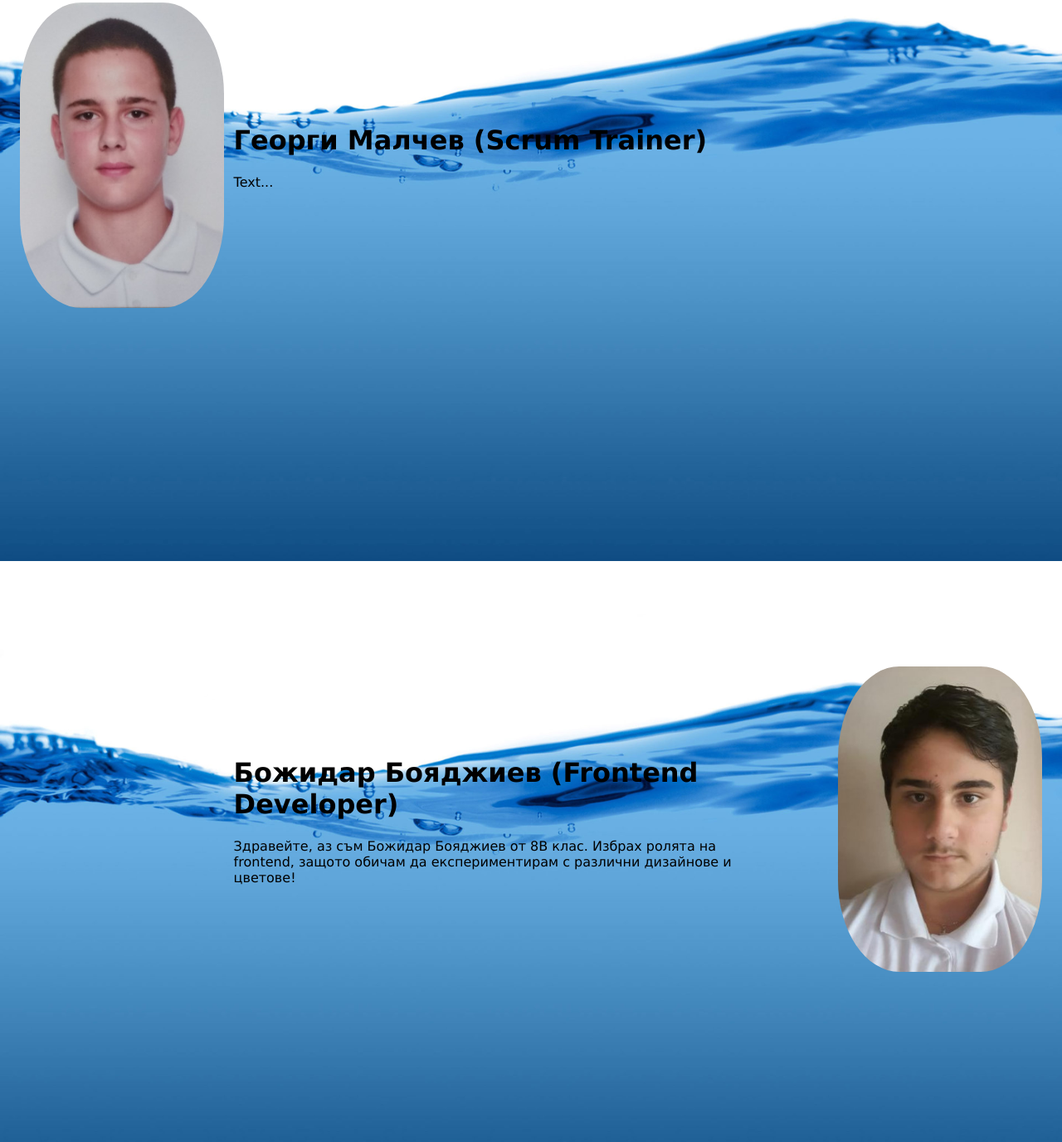
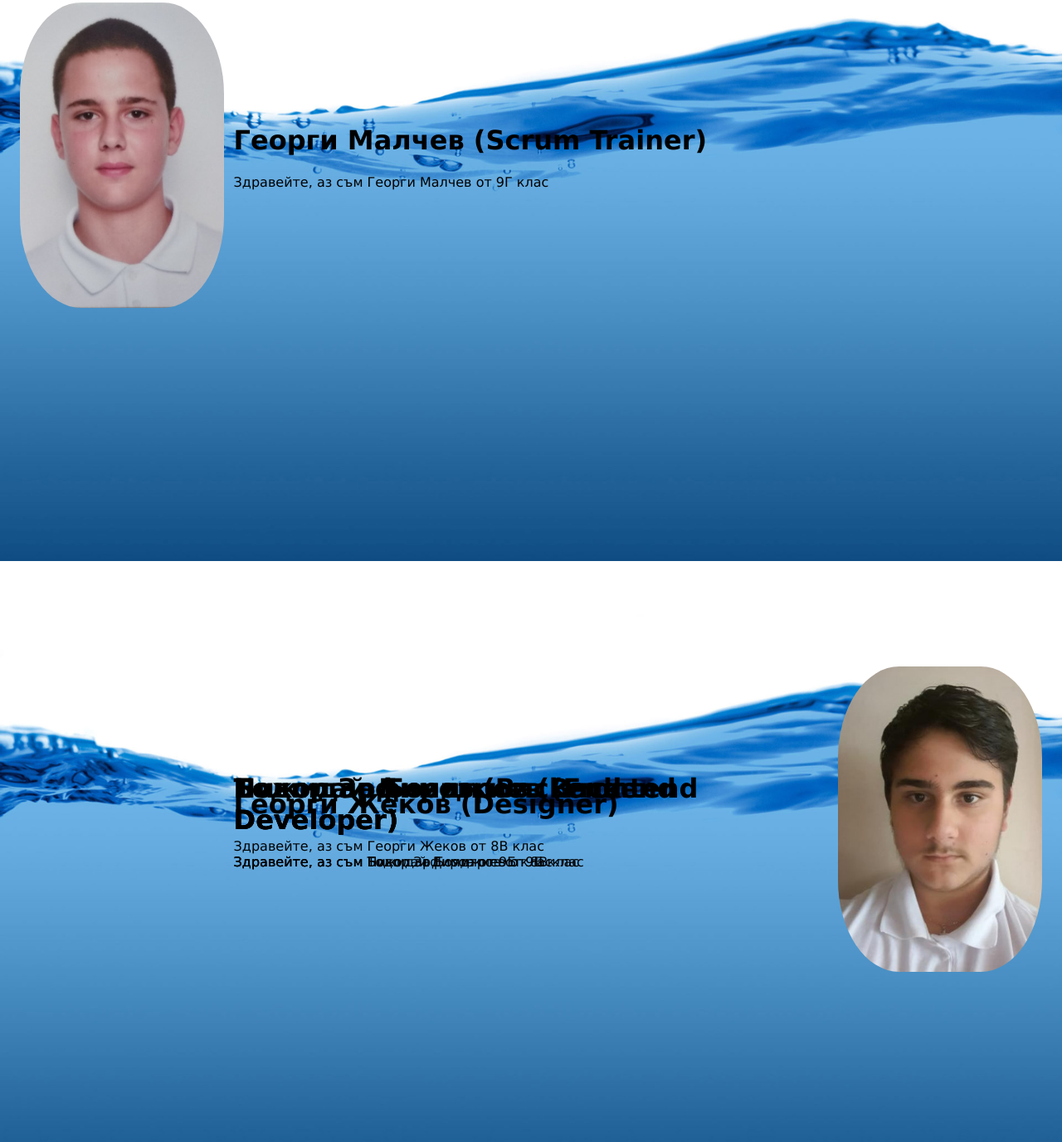
Before and after one commit to BozhidarBoyadzhiev/Technocrats, a plain HTML site: page Site/aboutus.html in a window 1280 px wide. Shown: the part 924-2300 px from the top of the page at 83% size. Drawn offline with Linux system fonts and the light colour scheme; a web font is replaced by a local one.

Commit message:
Update aboutus.html

```diff
--- a/Site/aboutus.html
+++ b/Site/aboutus.html
@@ -27,7 +27,7 @@
 	  </div>
 	    <div class="info-caption-right">
     		<h1>Георги Малчев (Scrum Trainer)</h1>
-    		<p class="info-paragraph">Text...</p>
+    		<p class="info-paragraph">Здравейте, аз съм Георги Малчев от 9Г клас</p>
   		</div>
 	</div>
 
@@ -37,8 +37,7 @@
 	  </div>
 	  	<div class="info-caption-left">
     		<h1>Божидар Бояджиев (Frontend Developer)</h1>
-    		<p class="info-paragraph">Здравейте, аз съм Божидар Бояджиев от 8В клас. Избрах ролята на frontend, защото обичам да експериментирам с различни дизайнове и цветове!</p>
-  		</div>
+    		<p class="info-paragraph">Здравейте, аз съм Божидар Бояджиев от 8В клас</p>
 	</div>
 
 	<div class="content">
@@ -47,7 +46,7 @@
 	  </div>
 	    <div class="info-caption-right">
     		<h1>Николай Димитров (Backend Developer)</h1>
-    		<p class="info-paragraph">Text...</p>
+    		<p class="info-paragraph">Здравейте, аз съм Николай Димитров от 9Б клас</p>
   		</div>
 	</div>
 
@@ -57,8 +56,7 @@
 	  </div>
 	    <div class="info-caption-left">
     		<h1>Георги Жеков (Designer)</h1>
-    		<p class="info-paragraph">Здравейте, аз съм Георги Жеков. Ученик съм от 8В клас. Поех ролята на дизайнер в нашия екип, понеже обичам да се занимавам с правенето на дизайни за уеб страници.</p>
-  		</div>
+    		<p class="info-paragraph">Здравейте, аз съм Георги Жеков от 8В клас</div>
 	</div>
 
 	<div class="content">
@@ -67,7 +65,7 @@
 	  </div>
 	    <div class="info-caption-right">
     		<h1>Тодор Зафиров (Backend Developer)</h1>
-    		<p class="info-paragraph">Text...</p>
+    		<p class="info-paragraph">Здравейте, аз съм Тодор Зафиров от 9Б клас</p>
   		</div>
 	</div>
 
```
